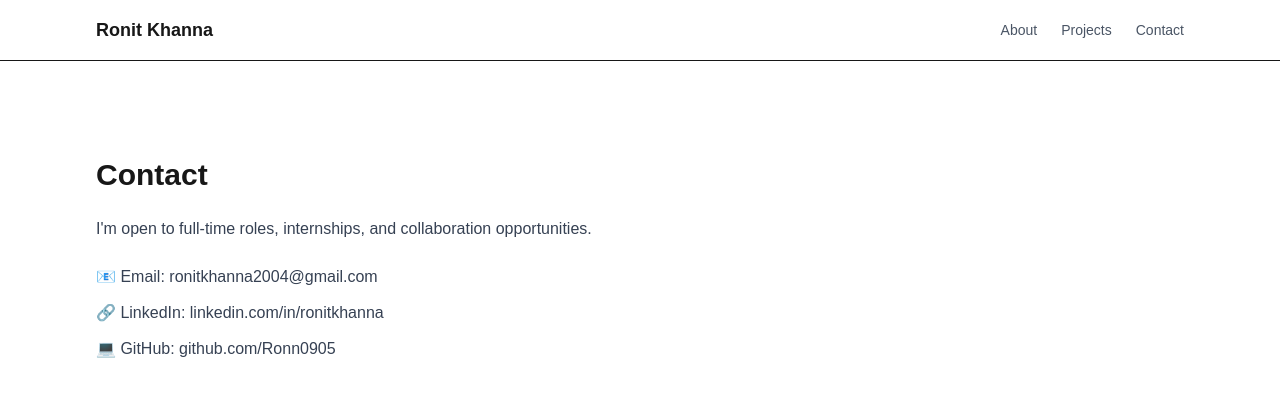
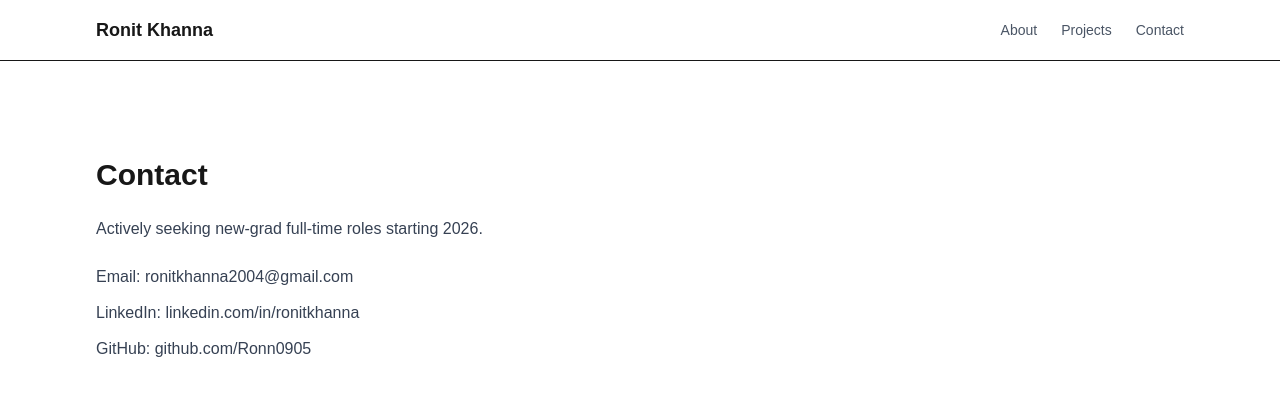
Before and after one commit to Ronn0905/portfolio, a Next.js app: page /contact in a window 1280 px wide. Shown: the top 396 px of the page. Built offline with nearby package versions, Linux system fonts and the light colour scheme.

Commit message:
Polish portfolio: headline, availability, project outcomes, UI

```diff
--- a/app/contact/page.tsx
+++ b/app/contact/page.tsx
@@ -4,13 +4,13 @@ export default function Contact() {
       <h1 className="text-3xl font-bold mb-6">Contact</h1>
 
       <p className="text-gray-700 mb-6">
-        I'm open to full-time roles, internships, and collaboration opportunities.
+        Actively seeking new-grad full-time roles starting 2026.
       </p>
 
       <div className="space-y-3 text-gray-700">
-        <p>📧 Email: ronitkhanna2004@gmail.com</p>
-        <p>🔗 LinkedIn: linkedin.com/in/ronitkhanna</p>
-        <p>💻 GitHub: github.com/Ronn0905</p>
+        <p>Email: ronitkhanna2004@gmail.com</p>
+        <p>LinkedIn: linkedin.com/in/ronitkhanna</p>
+        <p>GitHub: github.com/Ronn0905</p>
       </div>
     </main>
   );
--- a/app/page.tsx
+++ b/app/page.tsx
@@ -6,7 +6,7 @@ export default function Home() {
       </h1>
 
       <p className="mt-4 text-xl text-gray-600">
-        Full-Stack & AI Engineer • Java • .NET • FastAPI • Azure AI
+        Full-Stack & Backend Engineer | Java, .NET, FastAPI, Azure AI
       </p>
 
       <p className="mt-6 text-gray-700 max-w-2xl leading-relaxed">
--- a/app/projects/page.tsx
+++ b/app/projects/page.tsx
@@ -17,6 +17,7 @@ const projects: Project[] = [
       "Defined DTO-based service contracts and applied clean architecture principles",
       "Designed the predictive maintenance framework with controller stubs and data flow",
       "Integrated Azure AI services with Azure SQL Server in a scalable backend architecture",
+      "Built as part of an academic–industry capstone with enterprise architecture constraints",
     ],
     tech: ".NET 8, C#, Azure AI Vision, Azure Form Recognizer, Azure SQL, Angular",
     github: "https://github.com/Ronn0905/homeazzon-capstone-overview",
@@ -29,6 +30,7 @@ const projects: Project[] = [
       "Designed RESTful APIs for bookings, users, and vehicle management",
       "Implemented role-based access control for admin and users",
       "Focused on clean backend architecture and data consistency",
+      "Designed to simulate a production-grade booking system with admin workflows",
     ],
     tech: "React, Node.js, Express, MongoDB",
     github: "https://github.com/Ronn0905/CarRentalApplication",
@@ -41,6 +43,7 @@ const projects: Project[] = [
       "Built FastAPI backend for AI-driven content generation",
       "Integrated OpenAI APIs for contextual responses",
       "Designed MongoDB-backed storage for session-based learning",
+      "Focused on scalable AI API integration and prompt-driven responses",
     ],
     tech: "Python, FastAPI, MongoDB, OpenAI API",
     github: "https://github.com/Ronn0905/ai-study-assistant",
@@ -53,6 +56,7 @@ const projects: Project[] = [
       "Built using SwiftUI with MVVM architecture",
       "Integrated OpenChargeMap API for live charging station data",
       "Implemented favorites and map-based search for improved UX",
+      "Built to practice real-world iOS patterns: MVVM, API integration, and map-first UX",
     ],
     tech: "Swift, SwiftUI, OpenChargeMap API, iOS",
     github: "https://github.com/Ronn0905/EVChargingFinder",
@@ -68,7 +72,7 @@ export default function Projects() {
         {projects.map((project, index) => (
           <div
             key={index}
-            className="border rounded-lg p-8 hover:shadow-sm transition"
+            className="border border-gray-200 rounded-lg p-8 transition hover:shadow-md"
           >
             <h2 className="text-xl font-semibold">{project.title}</h2>
 
```
